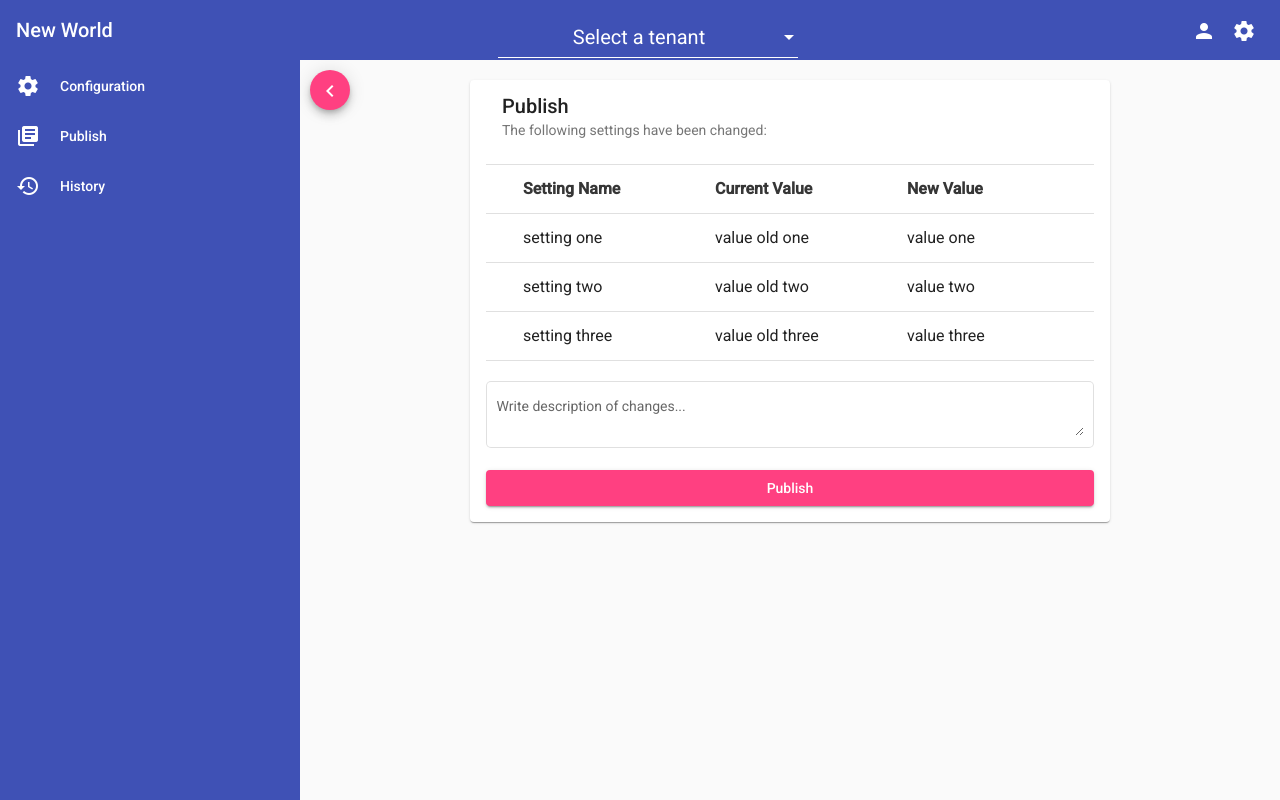
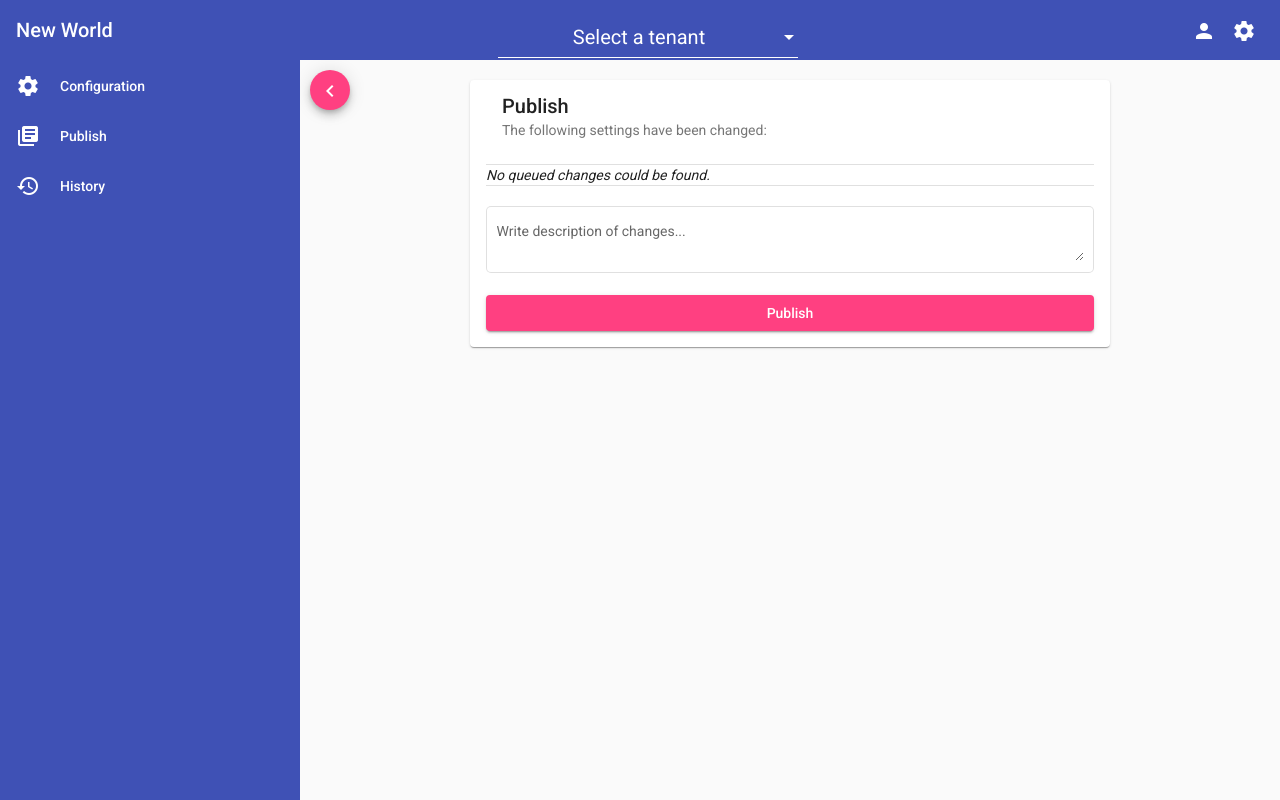
Before and after one commit to NWMSOEConfig/insight, an Angular app in the folder Insight/InsightApp/: page /publish in a window 1280 px wide. Built offline with nearby package versions, Linux system fonts and the light colour scheme.

Commit message:
add no queue message

```diff
--- a/Insight/InsightApp/src/app/publish-page/publish-page.component.html
+++ b/Insight/InsightApp/src/app/publish-page/publish-page.component.html
@@ -11,7 +11,8 @@
       <!-- List -->
       <mat-action-list disableRipple="true">
         <mat-divider></mat-divider>
-        <mat-list-item class="header" color="primary" (mouseover)="selected = null">
+        <i *ngIf="settings.length === 0">No queued changes could be found.</i>
+        <mat-list-item id="noQueue" *ngIf="settings.length !== 0" class="header" color="primary" (mouseover)="selected = null">
           <span>Setting Name</span>
           <span>Current Value</span>
           <span>New Value</span>
--- a/Insight/InsightApp/src/app/publish-page/publish-page.component.ts
+++ b/Insight/InsightApp/src/app/publish-page/publish-page.component.ts
@@ -12,21 +12,21 @@ export class PublishPageComponent implements OnInit {
   canPublish = true;
   canEdit = false;
   settings: any[] = [
-    {
-      name: 'setting one',
-      newvalue: 'value one',
-      oldvalue: 'value old one',
-    },
-    {
-      name: 'setting two',
-      newvalue: 'value two',
-      oldvalue: 'value old two',
-    },
-    {
-      name: 'setting three',
-      newvalue: 'value three',
-      oldvalue: 'value old three',
-    },
+    // {
+    //   name: 'setting one',
+    //   newvalue: 'value one',
+    //   oldvalue: 'value old one',
+    // },
+    // {
+    //   name: 'setting two',
+    //   newvalue: 'value two',
+    //   oldvalue: 'value old two',
+    // },
+    // {
+    //   name: 'setting three',
+    //   newvalue: 'value three',
+    //   oldvalue: 'value old three',
+    // },
   ];
   selected: any;
 
```
